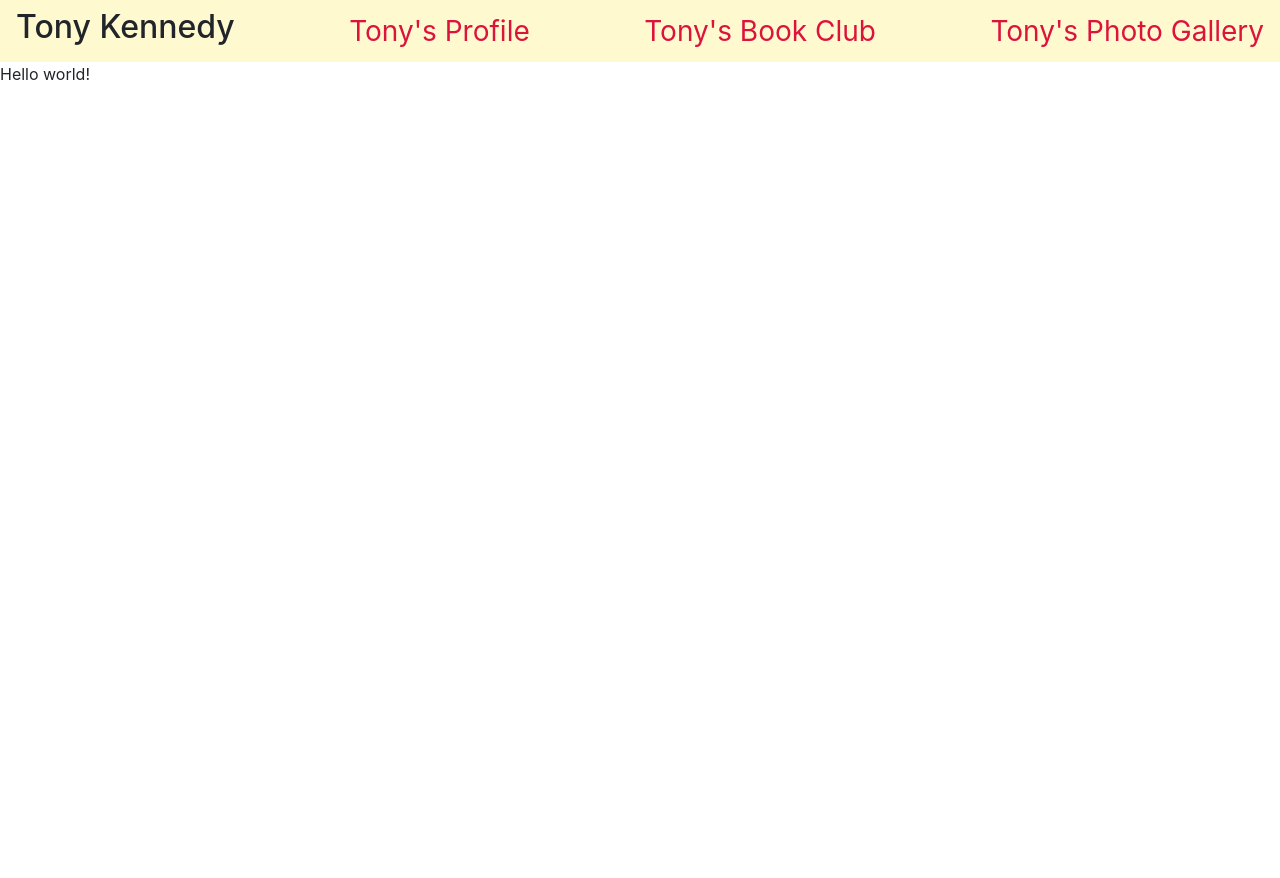
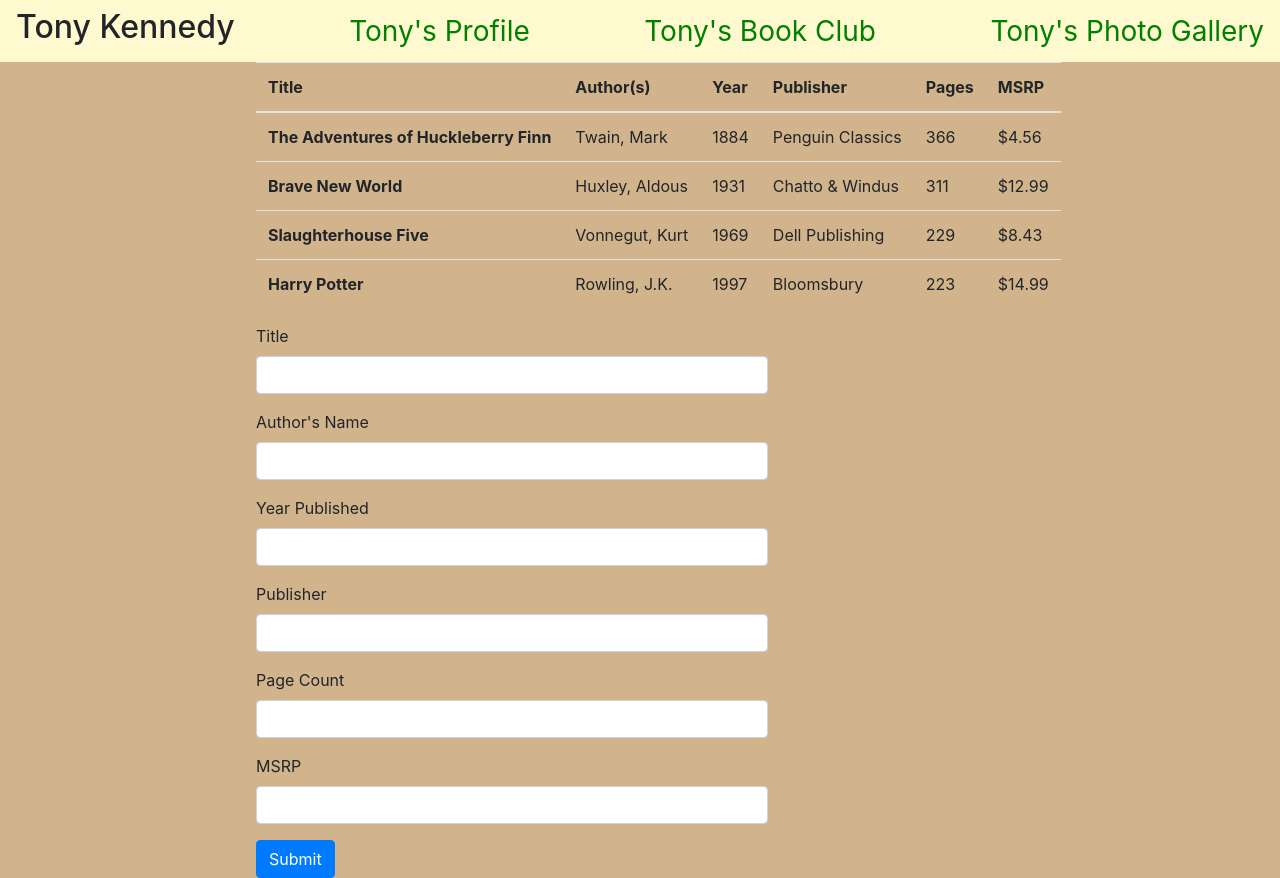
Before and after one commit to iu-msis/basic-html-maxthielmeyer, a plain HTML site: page public/books.html in a window 1280 px wide. Before the commit the page ends 800 px from the top, so only its background shows below. Drawn offline with nearby package versions, Linux system fonts and the light colour scheme.

Commit message:
added book page table and input

```diff
--- a/public/books.html
+++ b/public/books.html
@@ -12,8 +12,83 @@
   <a class="titleLink" href="./books.html"> Tony's Book Club </a>
   <a class="titleLink" href="./photos.html"> Tony's Photo Gallery </a>
 </nav>
+<div id="bookTable">
+<table class="table" style="width:auto">
+  <thead>
+    <tr>
+      <th>Title</th>
+      <th>Author(s)</th>
+      <th>Year</th>
+      <th>Publisher</th>
+      <th>Pages</th>
+      <th>MSRP</th>
+    </tr>
+  </thead>
+  <tbody">
+    <tr>
+      <td><b> The Adventures of Huckleberry Finn </b></td>
+      <td>Twain, Mark</td>
+      <td>1884</td>
+      <td>Penguin Classics</td>
+      <td>366</td>
+      <td>$4.56</td>
+    </tr>
+    <tr>
+      <td><b> Brave New World </b></td>
+      <td>Huxley, Aldous</td>
+      <td>1931</td>
+      <td>Chatto & Windus</td>
+      <td>311</td>
+      <td>$12.99</td>
+    </tr>
+    <tr>
+      <td><b>Slaughterhouse Five</b></td>
+      <td>Vonnegut, Kurt</td>
+      <td>1969</td>
+      <td>Dell Publishing</td>
+      <td>229</td>
+      <td>$8.43</td>
+    </tr>
+    <tr>
+      <td><b>Harry Potter</b></td>
+      <td>Rowling, J.K.</td>
+      <td>1997</td>
+      <td>Bloomsbury</td>
+      <td>223</td>
+      <td>$14.99</td>
+    </tr>
+  </tbody>
+</table>
 
+    <form>
+      <div class="form-group">
+        <label for="TitleInput">Title</label>
+        <input type="text" class="form-control" id="TitleInput">
+      </div>
+      <div class="form-group">
+        <label for="AuthorInput">Author's Name</label>
+        <input type="text" class="form-control" id="AuthorInput">
+      </div>
+      <div class="form-group">
+        <label for="YearInput">Year Published</label>
+        <input type="number"class="form-control" id="YearInput">
+      </div>
+      <div class="form-group">
+        <label for="PublisherInput">Publisher</label>
+        <input type="text" class="form-control" id="PublisherInput">
+      </div>
+      <div class="form-group">
+        <label for="PagesInput">Page Count</label>
+        <input type="number" class="form-control" id="PagesInput">
+      </div>
+      <div class="form-group">
+        <label for="MSRPInput">MSRP</label>
+        <input type="number" class="form-control" id="MSRPInput">
+      </div>
+      <button type="submit" class="btn btn-primary">Submit</button>
 
-<p>Hello world!</p>
+    </form>
+
+  </div>
 </body>
 </html>
--- a/public/css/site.css
+++ b/public/css/site.css
@@ -7,8 +7,25 @@
   color: crimson;
 }
 
+#bookTable{
+  margin-left: 20%;
+}
 
+#contactInfo{
+  font-size: 22px;
+}
 
+a:link{
+  color:green;
+}
 .content{
   text-align: center;
 }
+
+body{
+  background-color:tan;
+}
+
+input{
+  width:50%!important;
+}
```
Also changed, not shown: public/index.html (+10 -8 lines).
